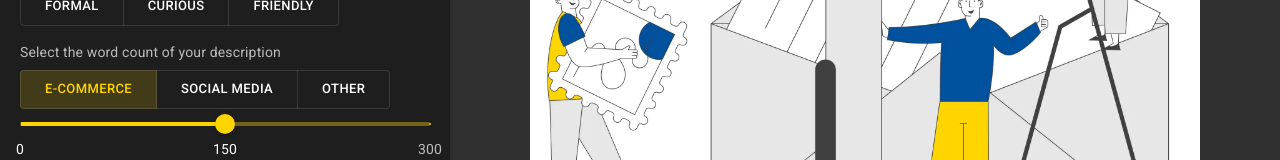
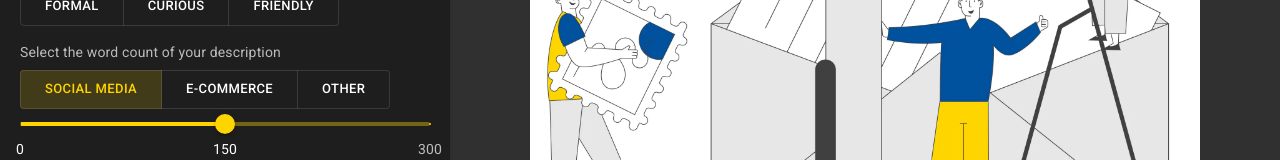
Before and after one commit to rawad663/platepal-ui, a Next.js app: page / in a window 1280 px wide. Shown: the part 458-618 px from the top of the page. Built offline with nearby package versions, Linux system fonts and the light colour scheme.

Commit message:
fix: appbar spacing between adornments

```diff
--- a/src/components/AppBar/AppBar.tsx
+++ b/src/components/AppBar/AppBar.tsx
@@ -12,7 +12,7 @@ export const AppBar = () => {
   return (
     <MuiAppBar color="primary" position="static">
       <Container maxWidth="xl">
-        <Toolbar disableGutters sx={{ width: '100%' }}>
+        <Toolbar sx={{ justifyContent: 'space-between' }} disableGutters>
           <LeftAdornment pages={pages} />
           <RightAdornment user={session?.user} signIn={signInWithOAuth} signOut={signOut} />
         </Toolbar>
--- a/src/components/ProductInfoForm/RangeSelector.tsx
+++ b/src/components/ProductInfoForm/RangeSelector.tsx
@@ -10,11 +10,11 @@ type Props = {
 };
 
 export const RangeSelector = ({ activeCount, setActiveCount }: Props) => {
-  const [activePlatform, setActivePlatform] = useState<PlatformType>('ecomm');
+  const [activePlatform, setActivePlatform] = useState<PlatformType>('socialMedia');
 
   const platforms: Platform[] = [
+    { name: 'Social media', value: 'socialMedia' },
     { name: 'E-commerce', value: 'ecomm' },
-    { name: 'Social media', value: 'socialMedia' },
     { name: 'Other', value: 'other' },
   ];
   const wordCounts: Record<PlatformType, number> = {
```
